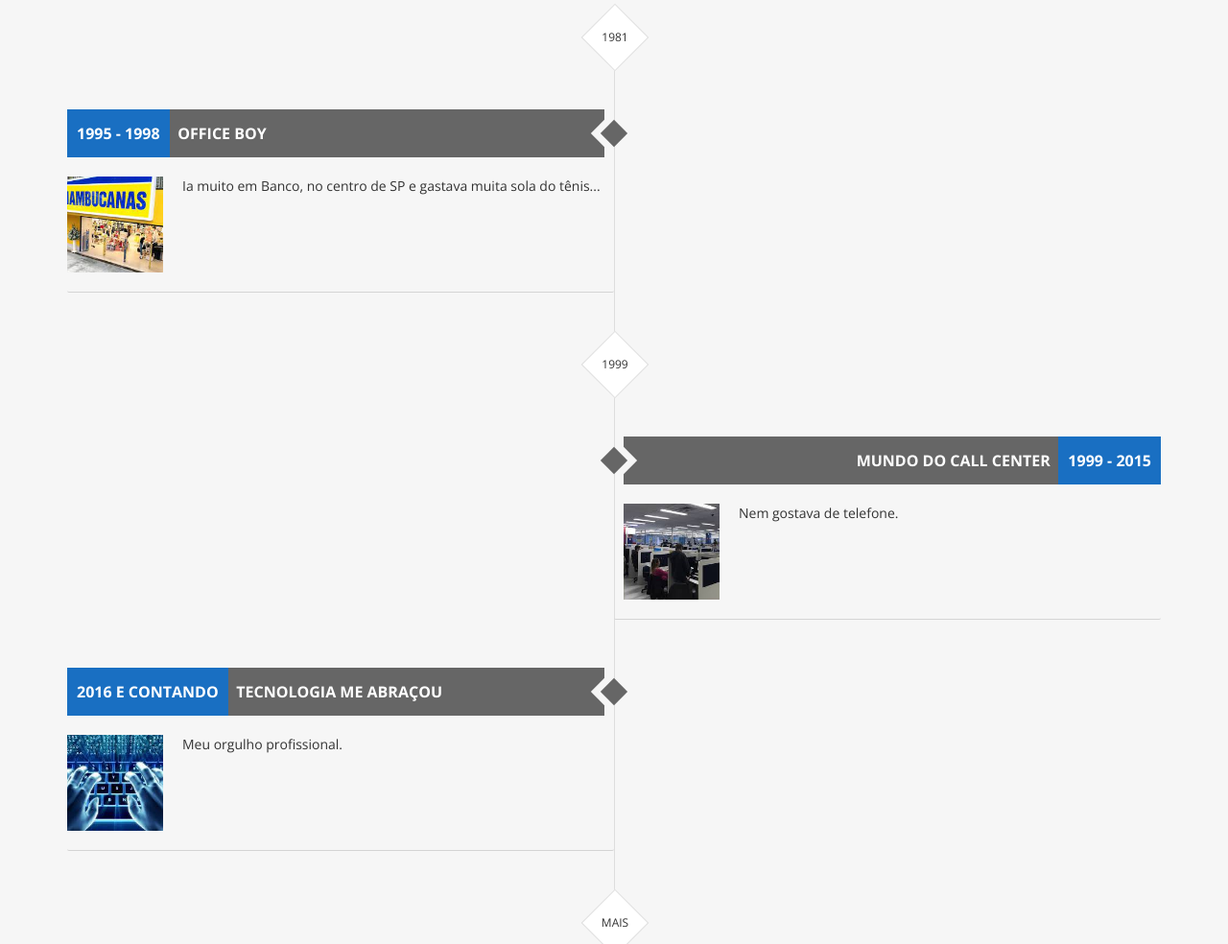
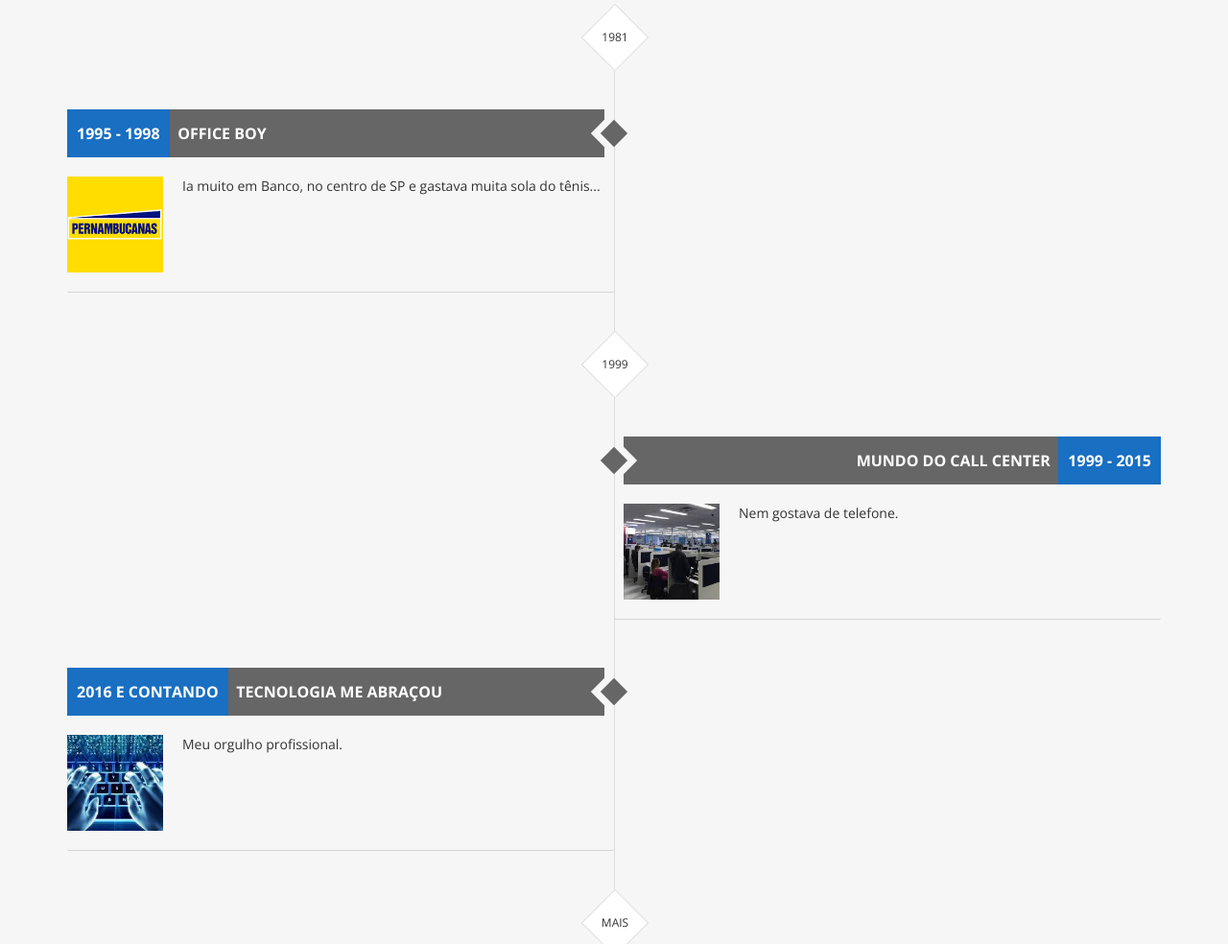
Before and after one commit to AndreVogelsanger/SitePessoal.github.io, a plain HTML site: page index.html in a window 1280 px wide. Shown: the part 2231-3215 px from the top of the page at 96% size. Drawn offline with nearby package versions, Linux system fonts and the light colour scheme.

Commit message:
Alteração da foto pernam

```diff
--- a/index.html
+++ b/index.html
@@ -209,7 +209,7 @@
                             </div><!-- /.timeline-heading -->
                             <div class="timeline-body">
                                 <div class="timeline-body-thumb">
-                                    <img src="assets/img/Pernan.jpg" class="img-res" alt="">
+                                    <img src="assets/img/Pernam.png" class="img-res" alt="">
                                 </div><!-- /.timeline-body-thumb -->
                                 <p>Ia muito em Banco, no centro de SP e gastava muita sola do tênis...</p>
                             </div><!-- /.timeline-body -->
```
Also changed, not shown: assets/img/pernam.png (added).
